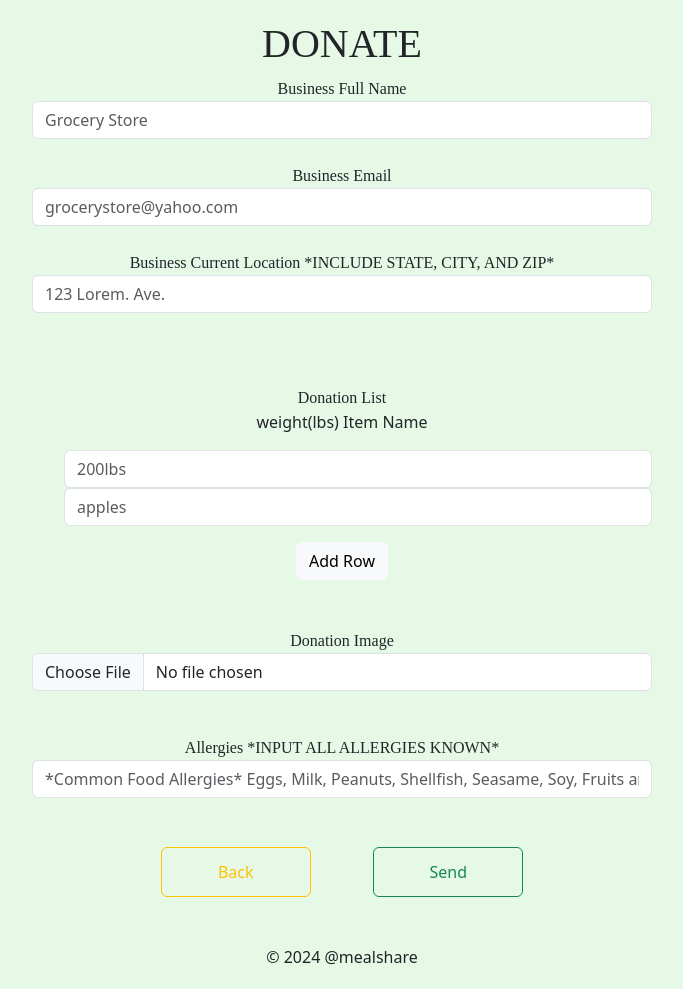
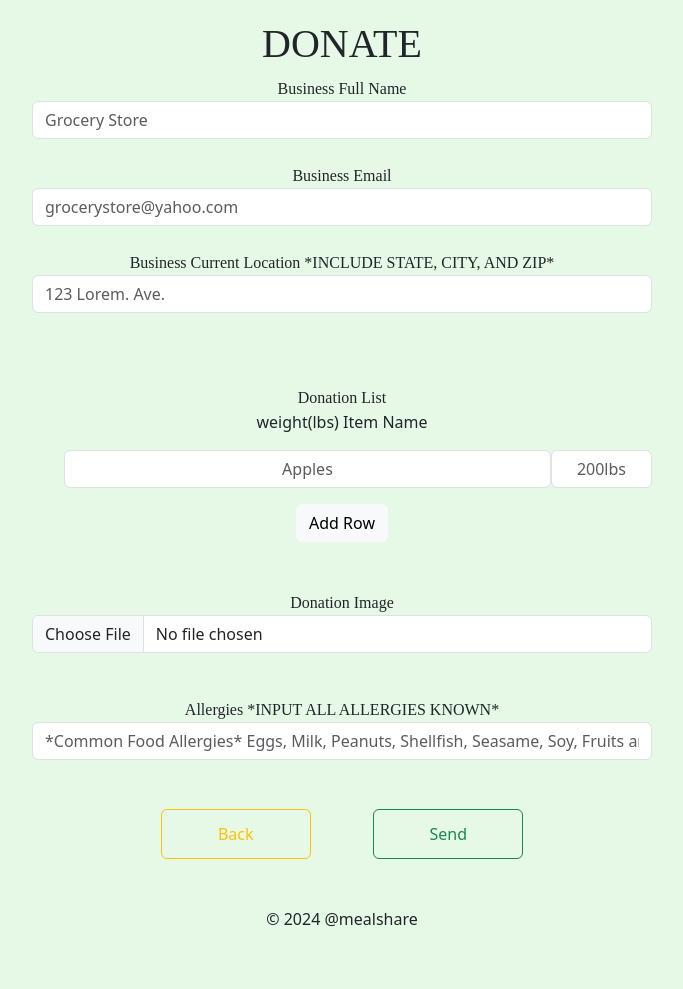
Before and after one commit to cuddlycoder/BusinessMealShare, a Flask app: page /views/donate in a window 1280 px wide. Shown: the whole page, without its empty margins (298-981 px from the left). After the commit the page ends 927 px from the top, so only its background shows below. Run offline with Flask 3, Linux system fonts and the light colour scheme; some web fonts are replaced.

Commit message:
Add rows
Add rows to list and style them

WoMpWoMp

```diff
--- a/static/donate.js
+++ b/static/donate.js
@@ -75,6 +75,24 @@ function SendDonateData(e){
 
 }
 
+document.getElementById("add-row").addEventListener("click",function(event){
+    const list = document.getElementById("List")
+    const div = document.createElement("div")
+    div.class = "list-item"
+    div.id = "list-item"
+    list.appendChild(div)
+
+
+
+    /*list.innerHTML += `
+    <div class="list-item" id="list-item">
+        <input type="text" name="list-item" class="form-control" id = "item" placeholder="Apples">
+        <input type="text" name="list-item" class="form-control" id = "weight" placeholder="200lbs">
+    </div>
+    `*/
+})
+
+
 //Send user to main page (back button)
 document.getElementById("back-donate").addEventListener("click",function(event){
     window.location.href = "http://127.0.0.1:8000/views/"
--- a/static/style.css
+++ b/static/style.css
@@ -107,3 +107,16 @@ h3{
     margin-bottom: 20px;
     font-size: 22px;
 }
+
+.list-item{
+    display:flex;
+
+}
+
+#weight{
+    width: 20%;
+    text-align: center;
+}
+#item{
+    text-align: center;
+}
--- a/templates/donate.html
+++ b/templates/donate.html
@@ -41,12 +41,12 @@
                     <p>weight(lbs) Item Name</p>
                     <ul class="donation-list" id="List">
                         <div class="list-item" id="list-item">
-                            <input type="text" name="list-item" class="form-control" id = "" placeholder="200lbs">
-                            <input type="text" name="list-item" class="form-control" id = "" placeholder="apples">
+                            <input type="text" name="list-item" class="form-control" id = "item" placeholder="Apples">
+                            <input type="text" name="list-item" class="form-control" id = "weight" placeholder="200lbs">
 
                         </div>
                     </ul>
-                    <button type="button" class="btn btn-light">Add Row</button>
+                    <button type="button" class="btn btn-light" id="add-row">Add Row</button>
                 </div>
                 <br>
                 <br>
```
